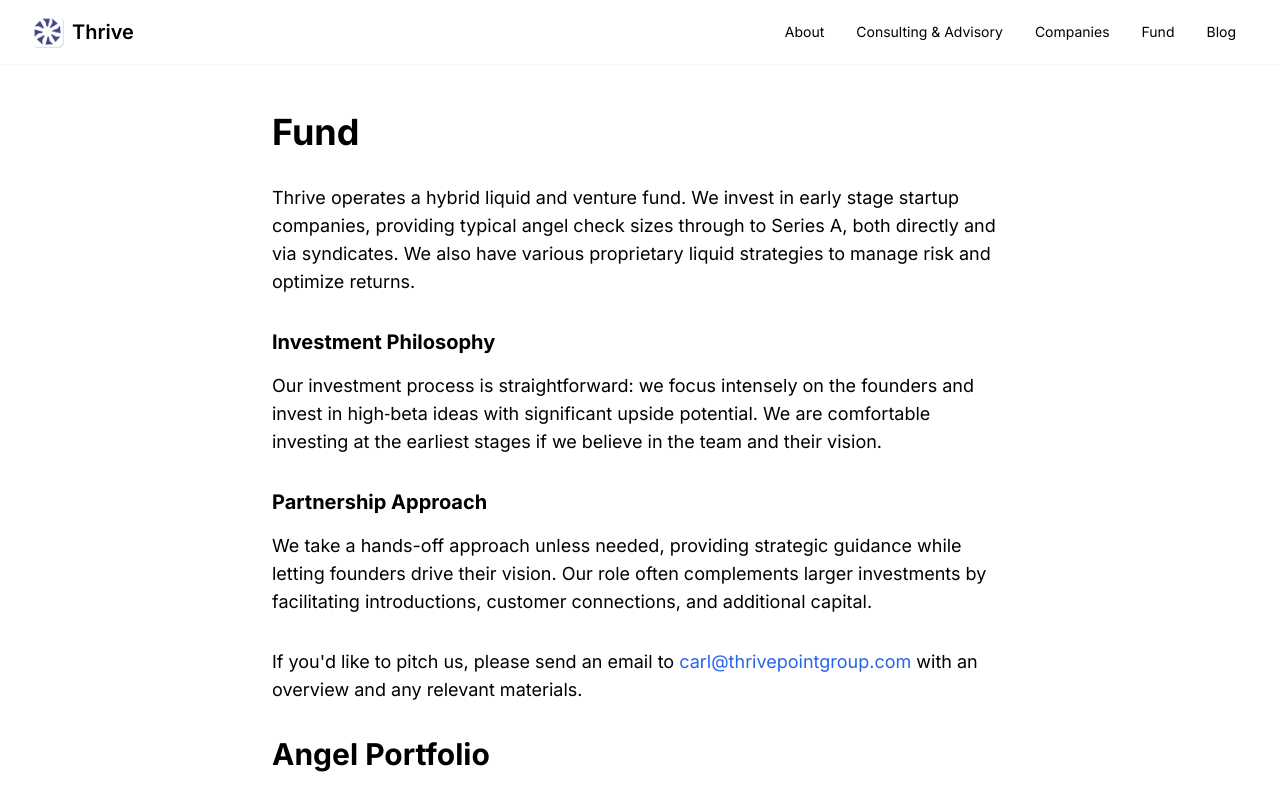
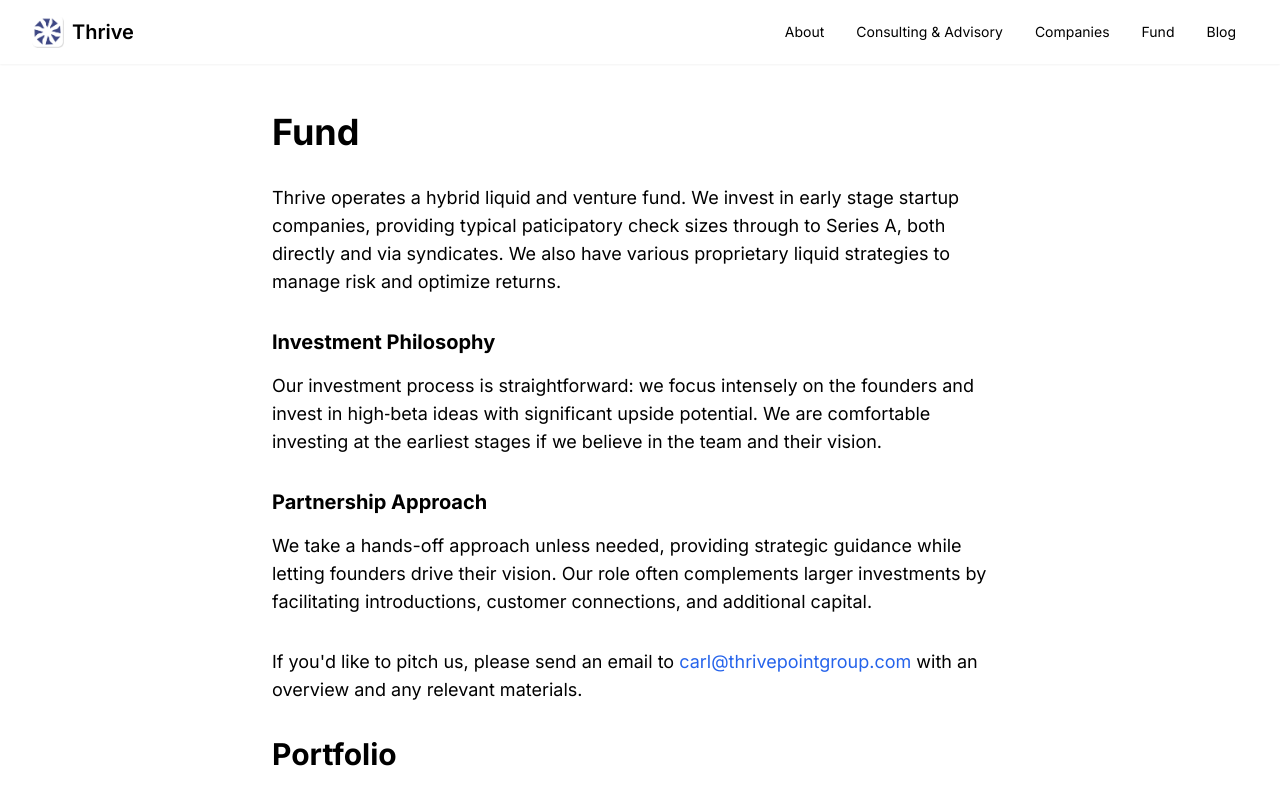
Before and after one commit to thrivepointgroup/thrive-landing, a Next.js app: page /fund in a window 1280 px wide. Shown: the top 800 px of the page. Built offline with nearby package versions, Linux system fonts and the light colour scheme.

Commit message:
update fund page

```diff
--- a/pages/fund.js
+++ b/pages/fund.js
@@ -11,7 +11,7 @@ export default function Fund() {
 
       <div className="space-y-8 text-lg">
         <p>
-          Thrive operates a hybrid liquid and venture fund. We invest in early stage startup companies, providing typical angel check sizes through to Series A, both directly and via syndicates. We also have various proprietary liquid strategies to manage risk and optimize returns.
+          Thrive operates a hybrid liquid and venture fund. We invest in early stage startup companies, providing typical paticipatory check sizes through to Series A, both directly and via syndicates. We also have various proprietary liquid strategies to manage risk and optimize returns.
         </p>
 
         <div>
@@ -38,7 +38,7 @@ export default function Fund() {
           </p>
         </div>
 
-        <h2 className="text-3xl font-bold mb-2">Angel Portfolio</h2>
+        <h2 className="text-3xl font-bold mb-2">Portfolio</h2>
 
         <p className="mt-2">
           All investments listed here are either direct or through syndicates. There may be investments omitted from this page.
```
